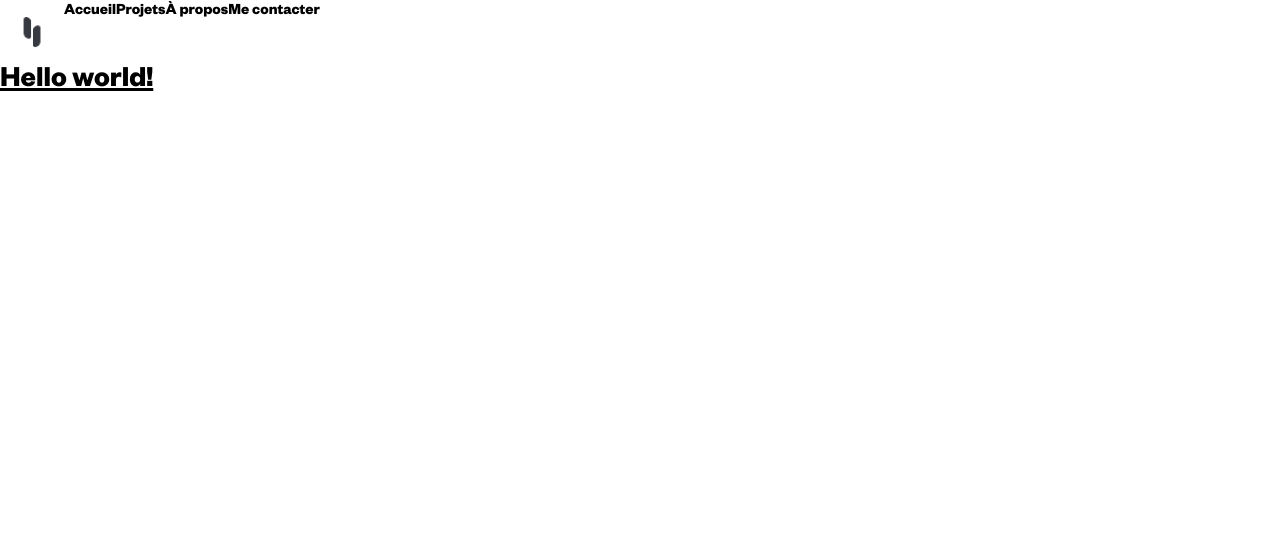
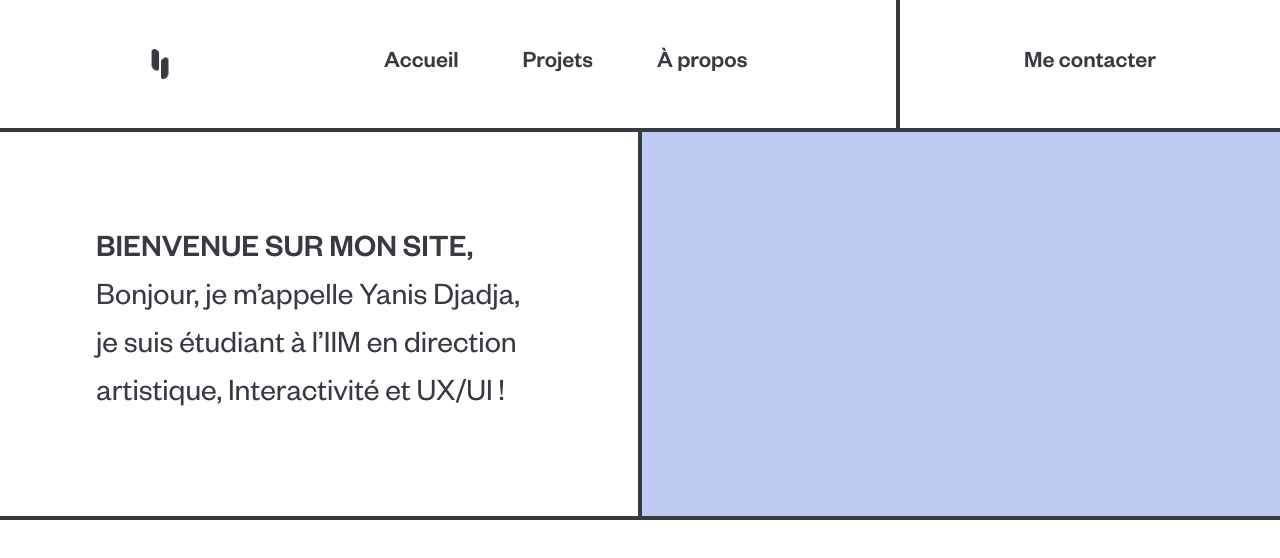
Before and after one commit to AnrelWsh/Djadjance, a Vue app: page / in a window 1280 px wide. Shown: the top 558 px of the page. Built offline with nearby package versions, Linux system fonts and the light colour scheme.

Commit message:
Header+HomePrez done

```diff
--- /dev/null
+++ b/src/AccueilVue.vue
@@ -0,0 +1,17 @@
+<template>
+  <Header />
+  <HomePrez />
+</template>
+
+<script>
+import Header from './components/Header.vue'
+import HomePrez from './components/HomePrez.vue'
+
+export default {
+  name: 'AccueilVue',
+  components: {
+    Header,
+    HomePrez
+  }
+}
+</script>
--- a/src/App.vue
+++ b/src/App.vue
@@ -1,17 +1,14 @@
 <template>
-  <Header />
-  <h1 class="text-3xl font-bold underline font-2xl">
-    Hello world!
-  </h1>
+  <AccueilVue />
 </template>
 
 <script>
-import Header from './components/Header.vue'
+import AccueilVue from './AccueilVue.vue'
 
 export default {
   name: 'App',
   components: {
-    Header
+    AccueilVue
   }
 }
 </script>
--- a/src/components/Header.vue
+++ b/src/components/Header.vue
@@ -1,9 +1,10 @@
 <template>
-  <nav class="flex flex-row">
+  <nav class="flex flex-row items-center text-[24px] border-b-4 border-gris">
+    <div class="flex flex-row items-center w-[70vw] py-4">
       <a href="">
-      <img class="w-[5vw]" src="../assets/Logo/Logo.png" alt="logo">
+        <img class="w-[5vw] mx-32" src="../assets/Logo/Logo.png" alt="logo">
       </a>
-    <div class="flex flex-row">
+      <div class="flex flex-row gap-16 px-16">
         <a href="">
           <p class="navTitle">Accueil</p>
         </a>
@@ -14,7 +15,11 @@
           <p class="navTitle">À propos</p>
         </a>
       </div>
-    <div>
+    </div>
+
+    <div class="w-[4px] h-[16vh] bg-gris"></div>
+
+    <div class="m-auto py-4">
       <a href="">
         <p class="contactTitle">Me contacter</p>
       </a>
--- /dev/null
+++ b/src/components/HomePrez.vue
@@ -0,0 +1,18 @@
+<template>
+  <div class="flex flex-rox border-b-4 border-gris">
+    <div class="w-[50vw] p-24">
+      <h2 class="text-[32px]">BIENVENUE SUR MON SITE,</h2>
+      <p class="grotesk-reg text-[32px]">Bonjour, je m’appelle Yanis Djadja, je suis étudiant à l’IIM en direction artistique, Interactivité et UX/UI !</p>
+    </div>
+
+    <div class="w-[4px] bg-gris"></div>
+
+    <div class="w-[50vw] bg-mauveClair"></div>
+  </div>
+</template>
+
+<script>
+export default {
+  name: 'HomePrez'
+}
+</script>
--- a/src/index.css
+++ b/src/index.css
@@ -7,13 +7,18 @@
     src: url(../src/assets/Typographie/Founders_Grotesk/Founders_Grotesk/FoundersGrotesk-Medium.otf) format('opentype');
 }
 @font-face {
-    font-family: "Grotesk-Bold";
-    src: url(../src/assets/Typographie/Founders_Grotesk/Founders_Grotesk/FoundersGrotesk-Bold.otf) format('opentype');
+    font-family: "Grotesk-Reg";
+    src: url(../src/assets/Typographie/Founders_Grotesk/Founders_Grotesk/FoundersGrotesk-Regular.otf) format('opentype');
 }
 
 *{
     padding: 0;
     margin: 0;
     box-sizing: border-box;
-    font-family: "Grotesk-Bold";
+    font-family: "Grotesk-Med";
+    color: rgba(55, 58, 64, 1);
 }
+
+.grotesk-reg{
+    font-family: "Grotesk-Reg";
+}
--- a/tailwind.config.js
+++ b/tailwind.config.js
@@ -1,10 +1,16 @@
+/** @type {import('tailwindcss').Config} */
 export default {
   content: [
     "./index.html",
     "./src/**/*.{vue,js,ts,jsx,tsx}",
   ],
   theme: {
-    extend: {},
+    extend: {
+      colors: {
+        'gris': 'rgba(55, 58, 64, 1)',
+        'mauveClair': 'rgba(189, 202, 242, 1)'
+      },
+    },
   },
   plugins: [],
 }
```
Also changed, not shown: 1 other file (tests, documents, lock files or other folders). Lines whose indentation alone changed are shown as unchanged.
